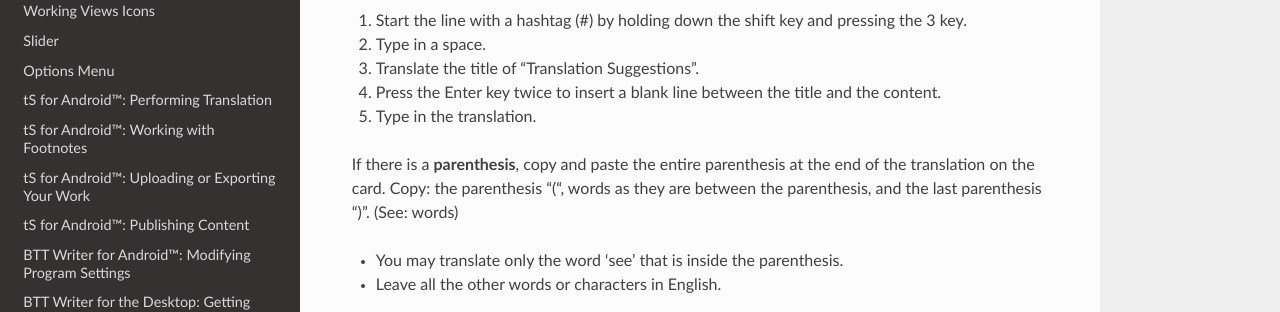
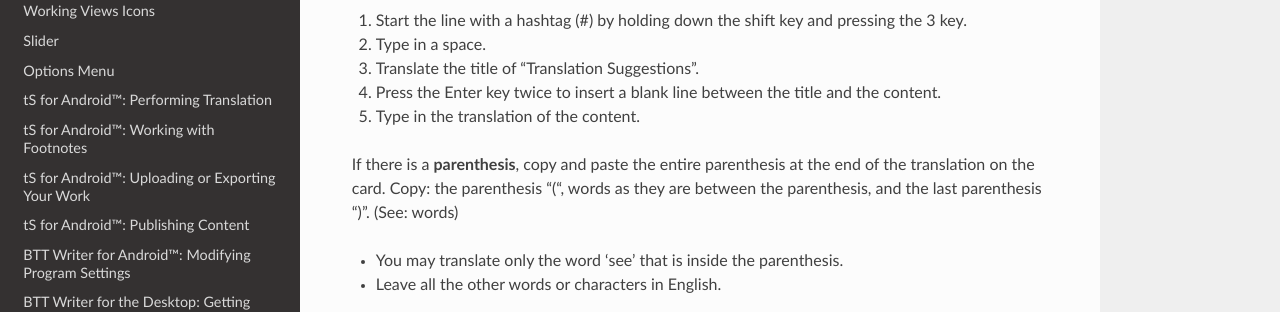
Before and after one commit to mondele/btt-writer-docs, a Sphinx documentation site: the page built from docs/translationWords.rst, in a window 1280 px wide and 900 px high, scrolled down 959 px. Shown: the part 377-689 px from the top of the window. Built offline with Sphinx 7.4.7 and the Read the Docs theme 2.0.0, drawn with Linux system fonts in a browser that asks for light colours; pages that are not in the unit, such as notebooks, are missing from menus.

Commit message:
Update translationWords.rst

```diff
--- a/docs/translationWords.rst
+++ b/docs/translationWords.rst
@@ -61,7 +61,7 @@
 
 4. Press the Enter key twice to insert a blank line between the title and the content.
 
-5. Type in the translation.
+5. Type in the translation of the content.
 
 If there is a **parenthesis**, copy and paste the entire parenthesis at the end of the translation on the card. Copy: the parenthesis “(“, words as they are between the parenthesis, and the last parenthesis “)”. (See: words)
 
```
